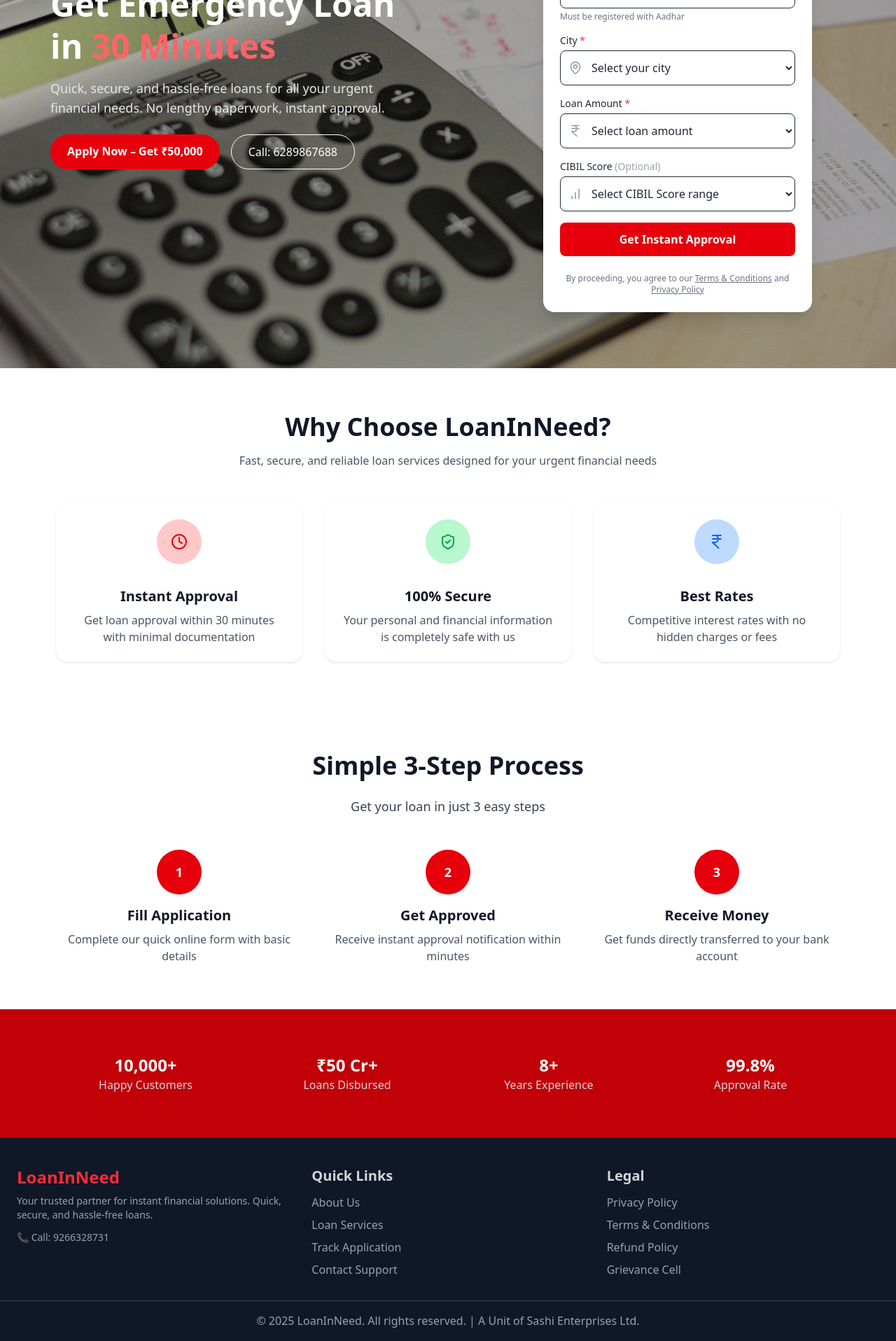
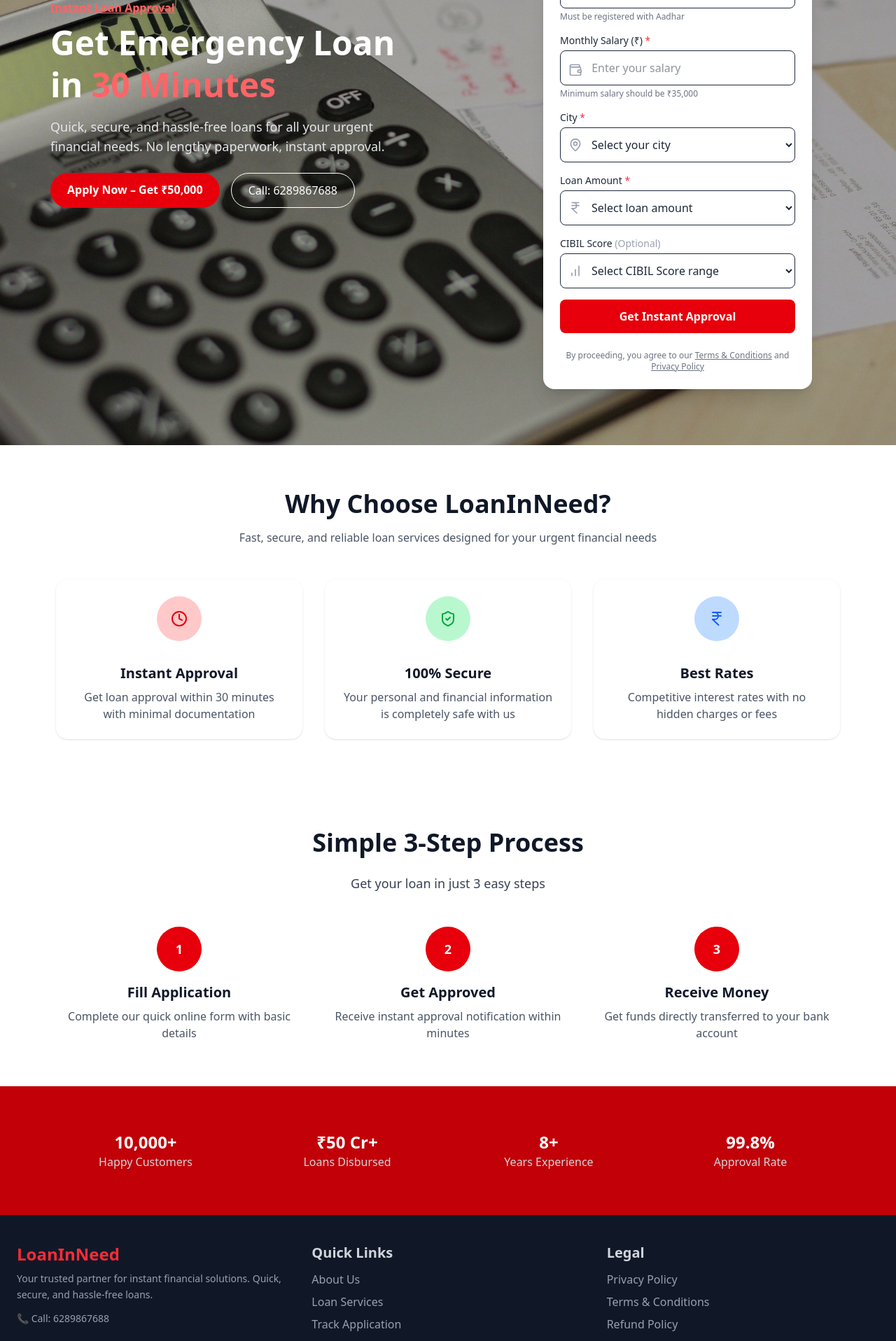
Before and after one commit to scalenowtech-com/loan-landing-page, a Next.js app in the folder loan-landing-frontend/: page / in a window 1280 px wide. Shown: the part 420-2336 px from the top of the page at 70% size. Built offline with nearby package versions, Linux system fonts and the light colour scheme.

Commit message:
add salary

```diff
--- a/loan-landing-frontend/src/app/thank-you/page.tsx
+++ b/loan-landing-frontend/src/app/thank-you/page.tsx
@@ -1,18 +1,64 @@
+"use client";
+
 import Link from "next/link";
+import { CheckCircle } from "lucide-react";
 
 export default function ThankYouPage() {
   return (
-    <div className="flex flex-col items-center justify-center min-h-screen bg-red-50 text-gray-800">
-      <h1 className="text-4xl font-bold text-red-600 mb-4">Thank You!</h1>
-      <p className="text-lg text-gray-700 mb-6">
-        Your loan application has been received. We will contact you shortly.
+    <div className="flex items-center justify-center min-h-screen bg-gradient-to-br from-red-50 via-white to-red-100 px-4">
+      <div className="bg-white rounded-2xl shadow-lg p-8 max-w-md w-full text-center animate-fadeIn">
+        {/* Icon */}
+        <div className="flex justify-center mb-4">
+          <CheckCircle className="w-16 h-16 text-green-500" />
+        </div>
+
+        {/* Heading */}
+        <h1 className="text-3xl md:text-4xl font-extrabold text-red-600 mb-3">
+          Thank You!
+        </h1>
+
+        {/* Message */}
+        <p className="text-gray-600 text-base md:text-lg mb-6 leading-relaxed">
+          Your loan application has been successfully received. Our team will
+          contact you shortly to proceed further.
         </p>
+
+        {/* Buttons */}
+        <div className="flex flex-col gap-4">
           <Link
             href="/"
-        className="bg-red-600 text-white px-6 py-3 rounded-lg hover:bg-red-700 transition"
+            className="bg-red-600 text-white font-semibold px-6 py-3 rounded-lg shadow hover:bg-red-700 transition-all duration-200"
           >
             Back to Home
           </Link>
+
+          <a
+            href="https://readdy.link/preview/e923117a-e2ad-4d0d-8ec0-b704bf0e3687/1945895"
+            target="_blank"
+            rel="noopener noreferrer"
+            className="text-red-600 font-medium hover:underline"
+          >
+            View Reference
+          </a>
+        </div>
+      </div>
+
+      {/* Animation Style */}
+      <style jsx>{`
+        .animate-fadeIn {
+          animation: fadeIn 0.8s ease-in-out;
+        }
+        @keyframes fadeIn {
+          from {
+            opacity: 0;
+            transform: translateY(10px);
+          }
+          to {
+            opacity: 1;
+            transform: translateY(0);
+          }
+        }
+      `}</style>
     </div>
   );
 }
--- a/loan-landing-frontend/src/components/Footer.tsx
+++ b/loan-landing-frontend/src/components/Footer.tsx
@@ -1,15 +1,28 @@
+"use client";
+
+import { useState } from "react";
+
 export default function Footer() {
+  const [showPrivacy, setShowPrivacy] = useState(false);
+  const [showTerms, setShowTerms] = useState(false);
+
   return (
+    <>
       <footer className="bg-gray-900 text-gray-300 py-10">
         <div className="max-w-7xl mx-auto px-6 grid grid-cols-1 md:grid-cols-3 gap-8">
           {/* Left Section */}
           <div>
             <h2 className="text-2xl font-semibold text-red-500">LoanInNeed</h2>
-          <p className="mt-2 text-sm text-gray-400">
-            Your trusted partner for instant financial solutions. Quick, secure,
-            and hassle-free loans.
+            <p className="mt-2 text-sm text-gray-400 leading-relaxed">
+              Your trusted partner for instant financial solutions. Quick,
+              secure, and hassle-free loans.
             </p>
-          <p className="mt-3 text-sm text-gray-400">📞 Call: 9266328731</p>
+            <p className="mt-3 text-sm text-gray-400">
+              📞 Call:{" "}
+              <a href="tel:6289867688" className="hover:text-white">
+                6289867688
+              </a>
+            </p>
           </div>
 
           {/* Quick Links */}
@@ -27,19 +40,75 @@
           <div>
             <h3 className="text-xl font-semibold mb-3">Legal</h3>
             <ul className="space-y-2 text-base">
-            <li><a href="#" className="text-gray-400 hover:text-white">Privacy Policy</a></li>
-            <li><a href="#" className="text-gray-400 hover:text-white">Terms & Conditions</a></li>
-            <li><a href="#" className="text-gray-400 hover:text-white">Refund Policy</a></li>
-            <li><a href="#" className="text-gray-400 hover:text-white">Grievance Cell</a></li>
+              <li>
+                <button
+                  onClick={() => setShowPrivacy(true)}
+                  className="text-gray-400 hover:text-white"
+                >
+                  Privacy Policy
+                </button>
+              </li>
+              <li>
+                <button
+                  onClick={() => setShowTerms(true)}
+                  className="text-gray-400 hover:text-white"
+                >
+                  Terms & Conditions
+                </button>
+              </li>
+              <li><a href="#" className="text-gray-400 hover:text-white">Refund Policy</a></li> <li><a href="#" className="text-gray-400 hover:text-white">Grievance Cell</a></li>
             </ul>
           </div>
         </div>
 
         {/* Bottom Bar */}
-      <div className="border-t border-gray-700 mt-8 pt-4 text-center text-base text-gray-400">
-        © 2025 LoanInNeed. All rights reserved. |
-        A Unit of Sashi Enterprises Ltd.
+        <div className="border-t border-gray-700 mt-8 pt-4 text-center text-sm md:text-base text-gray-400">
+          © {new Date().getFullYear()} LoanInNeed. All rights reserved. | A Unit
+          of Sashi Enterprises Ltd.
         </div>
       </footer>
+
+      {/* Privacy Policy Modal */}
+      {showPrivacy && (
+        <div className="fixed inset-0 flex items-center justify-center bg-black bg-opacity-50 z-50">
+          <div className="bg-white rounded-lg shadow-lg p-6 w-[90%] md:w-[500px]">
+            <h2 className="text-xl font-semibold mb-4">Privacy Policy</h2>
+            <p className="text-gray-600 text-sm leading-relaxed">
+              We value your privacy and ensure your data is secure. Your
+              personal information will never be shared without your consent.
+            </p>
+            <div className="mt-4 text-right">
+              <button
+                onClick={() => setShowPrivacy(false)}
+                className="bg-red-500 text-white px-4 py-2 rounded hover:bg-red-600"
+              >
+                Close
+              </button>
+            </div>
+          </div>
+        </div>
+      )}
+
+      {/* Terms & Conditions Modal */}
+      {showTerms && (
+        <div className="fixed inset-0 flex items-center justify-center bg-black bg-opacity-50 z-50">
+          <div className="bg-white rounded-lg shadow-lg p-6 w-[90%] md:w-[500px]">
+            <h2 className="text-xl font-semibold mb-4">Terms & Conditions</h2>
+            <p className="text-gray-600 text-sm leading-relaxed">
+              By using our services, you agree to abide by all terms and
+              conditions, including eligibility and repayment policies.
+            </p>
+            <div className="mt-4 text-right">
+              <button
+                onClick={() => setShowTerms(false)}
+                className="bg-red-500 text-white px-4 py-2 rounded hover:bg-red-600"
+              >
+                Close
+              </button>
+            </div>
+          </div>
+        </div>
+      )}
+    </>
   );
 }
--- a/loan-landing-frontend/src/components/MainSection.tsx
+++ b/loan-landing-frontend/src/components/MainSection.tsx
@@ -11,6 +11,7 @@
   MapPin,
   IndianRupee,
   BarChart,
+  Wallet
 } from "lucide-react";
 import { useRouter } from "next/navigation";
 
@@ -20,9 +21,11 @@
   const [formData, setFormData] = useState({
     name: "",
     phone: "",
+    salary: "",
     city: "",
     loanAmount: "",
     cibil: "",
+
   });
 
   // handleChange for all inputs/selects
@@ -49,6 +52,7 @@
         setFormData({
           name: "",
           phone: "",
+          salary: "",
           city: "",
           loanAmount: "",
           cibil: "",
@@ -162,6 +166,37 @@
                 </p>
               </div>
             </div>
+{/* Salary */}
+<div>
+  <label className="block text-sm font-medium mb-1">
+    Monthly Salary (₹) <span className="text-red-500">*</span>
+  </label>
+  <div className="relative">
+    <Wallet className="absolute left-3 top-2/5 -translate-y-1/2 text-gray-400 w-5 h-5" />
+    <input
+      type="number"
+      name="salary"
+      placeholder=" Enter your salary"
+      min={35000}
+      className="w-full border rounded-lg p-3 pl-10 outline-none"
+      value={formData.salary}
+      onChange={(e) => {
+        setFormData({ ...formData, salary: e.target.value });
+      }}
+      onBlur={(e) => {
+        if (Number(e.target.value) < 35000 && e.target.value !== "") {
+          alert("Salary must be at least ₹35,000");
+          setFormData({ ...formData, salary: "" });
+        }
+      }}
+      required
+    />
+    <p className="text-xs text-gray-500 mt-1">
+      Minimum salary should be ₹35,000
+    </p>
+  </div>
+</div>
+
 
             {/* City */}
             <div>
```
Also changed, not shown: 1 other file (tests, documents, lock files or other folders). Lines whose indentation alone changed are shown as unchanged.
